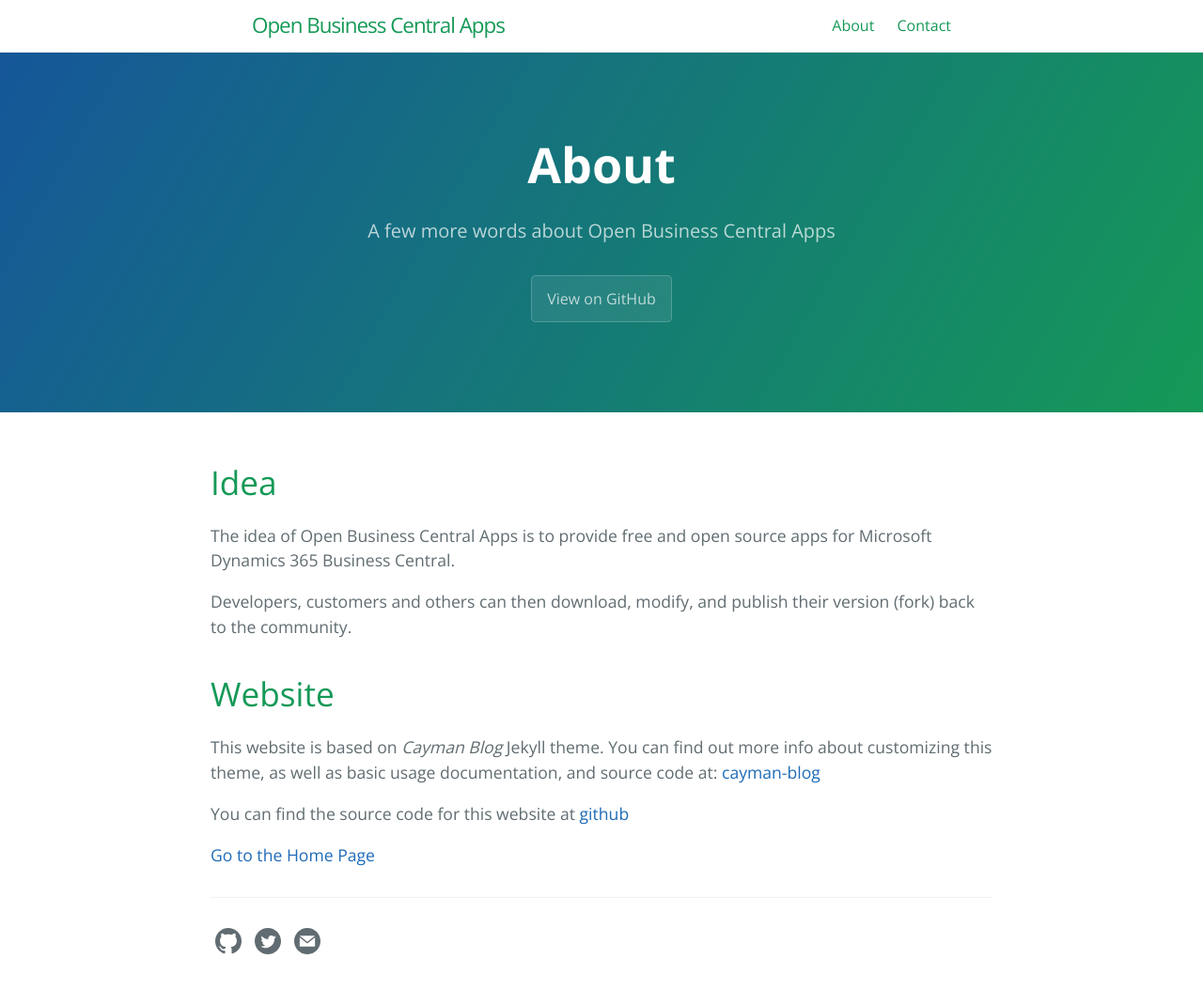
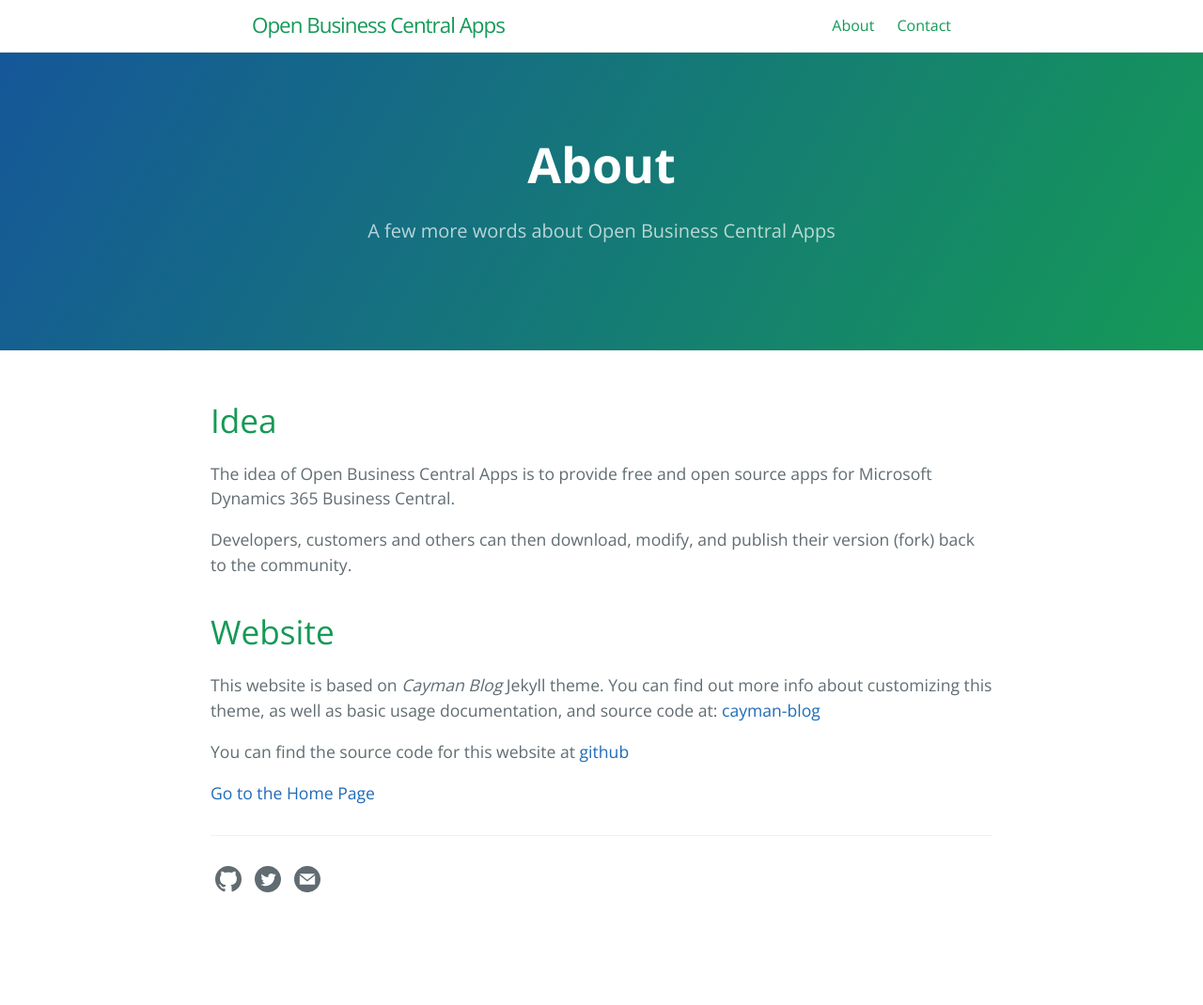
Before and after one commit to OpenBusinessCentralApps/OpenBusinessCentralApps.github.io, a Jekyll site: the page built from about.md, in a window 1280 px wide. Shown: the whole page at 94% size. Built offline with Jekyll 4.4.1, drawn with Linux system fonts in a browser that asks for light colours; after the commit the page ends 1004 px from its top, so only the background shows below that.

Commit message:
Show button only on homepage

```diff
--- a/_layouts/default.html
+++ b/_layouts/default.html
@@ -67,7 +67,7 @@
         <section class="page-header">
             <h1 class="project-name">{{ page-title }}</h1>
             <h2 class="project-tagline">{{ page-tagline }}</h2>
-            {% if site.show_github_org_url %}
+            {% if page.layout == 'home' and site.show_github_org_url %}
             <a href="{{ site.github_org_url }}" class="btn">View on GitHub</a>
             {% endif %}
             {% if site.show_downloads %}
```
